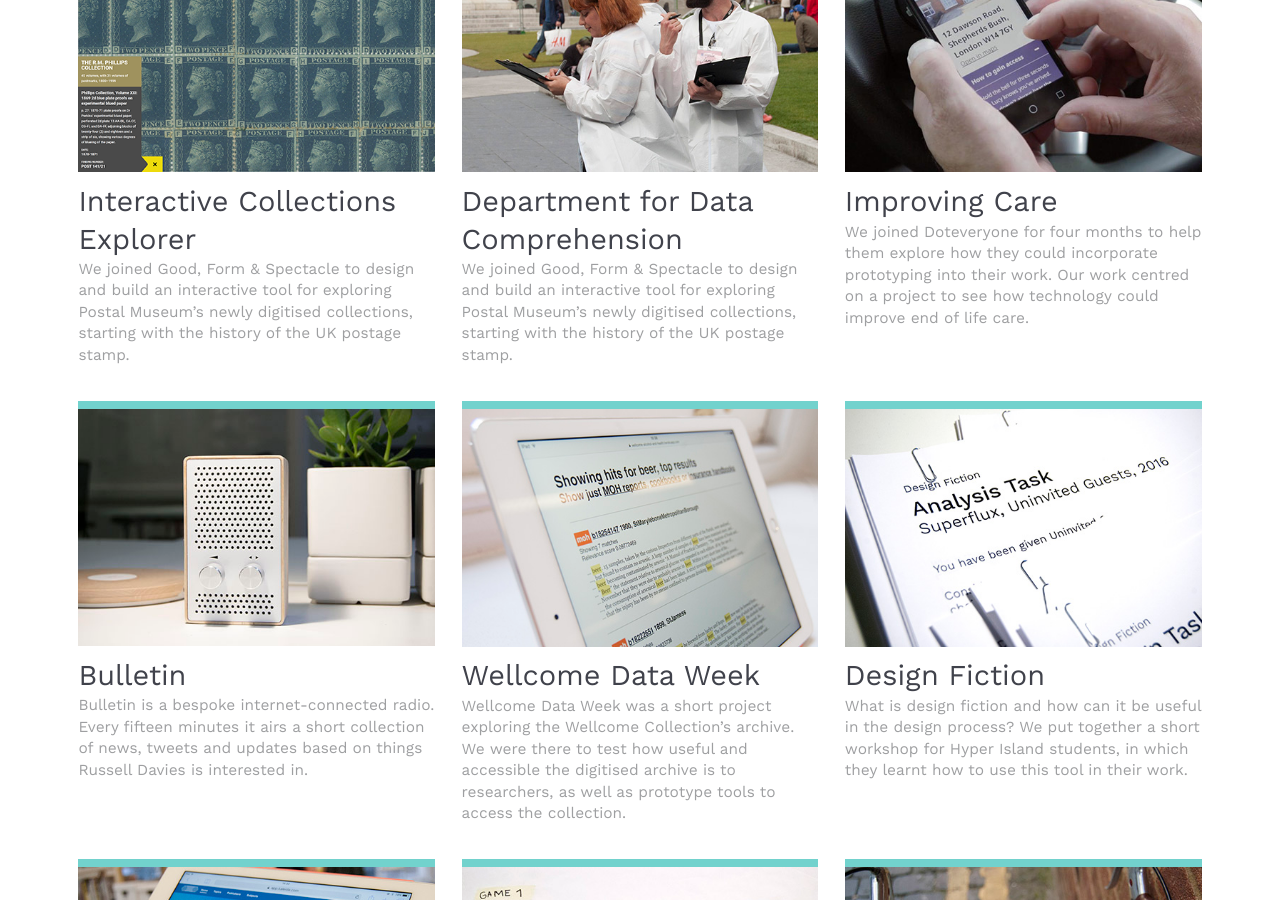
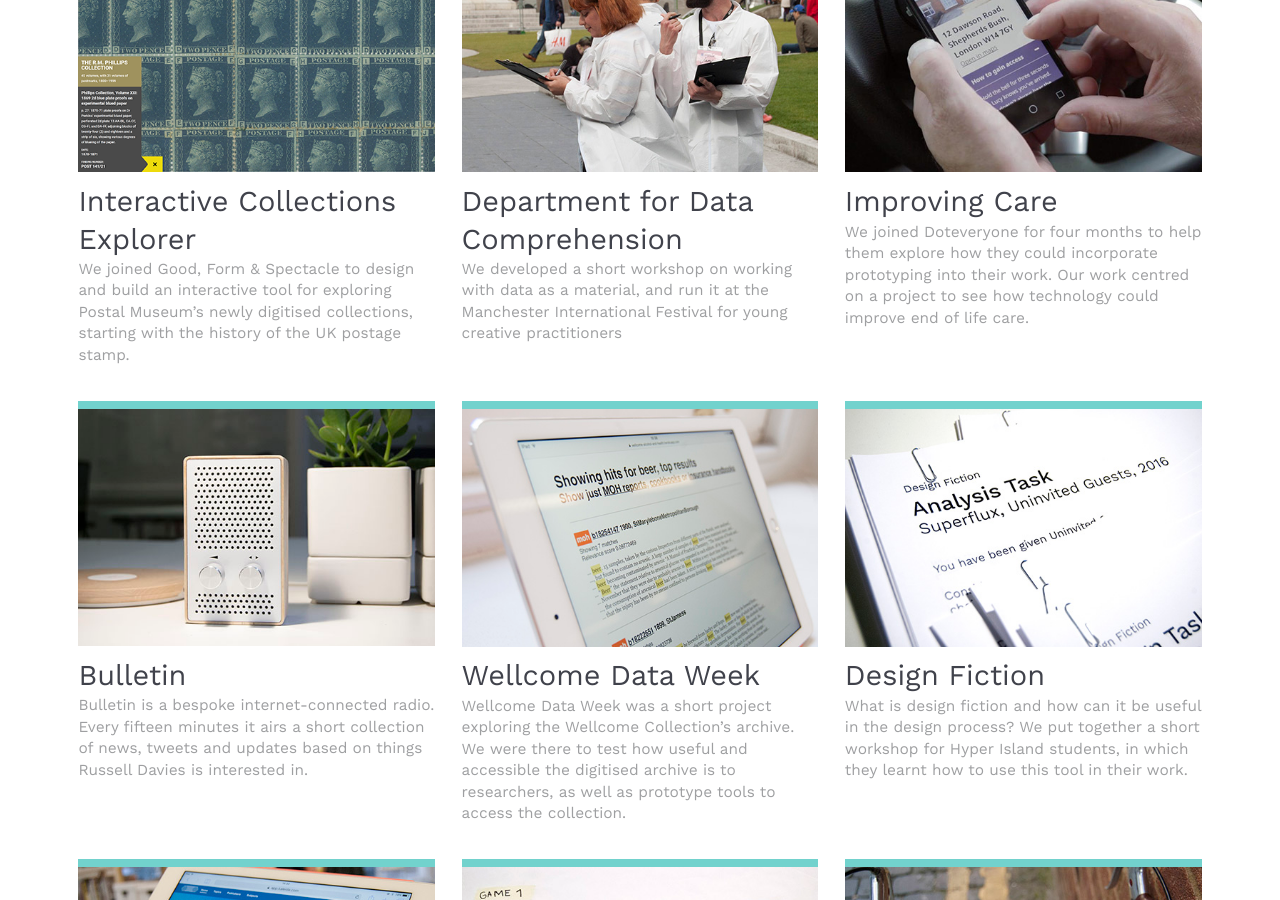
Before and after one commit to buckleywilliams/buckleywilliams, a Jekyll site: the page built from projects.html, in a window 1280 px wide and 900 px high, scrolled down 414 px. Built offline with Jekyll 4.4.1, drawn with Linux system fonts in a browser that asks for light colours.

Commit message:
Update the data workshop description

```diff
--- a/_projects/department-for-data-comprehension.html
+++ b/_projects/department-for-data-comprehension.html
@@ -2,7 +2,7 @@
 layout: project
 name: Department for Data Comprehension
 client: Manchester International Festival
-description: We joined Good, Form & Spectacle to design and build an interactive tool for exploring Postal Museum’s newly digitised collections, starting with the history of the UK postage stamp.
+description: We developed a short workshop on working with data as a material, and run it at the Manchester International Festival for young creative practitioners
 main_image: /assets/img/projects/data_workshop.jpg
 thumb: /assets/img/projects/data_workshop_thumb.jpg
 order: 8
```
